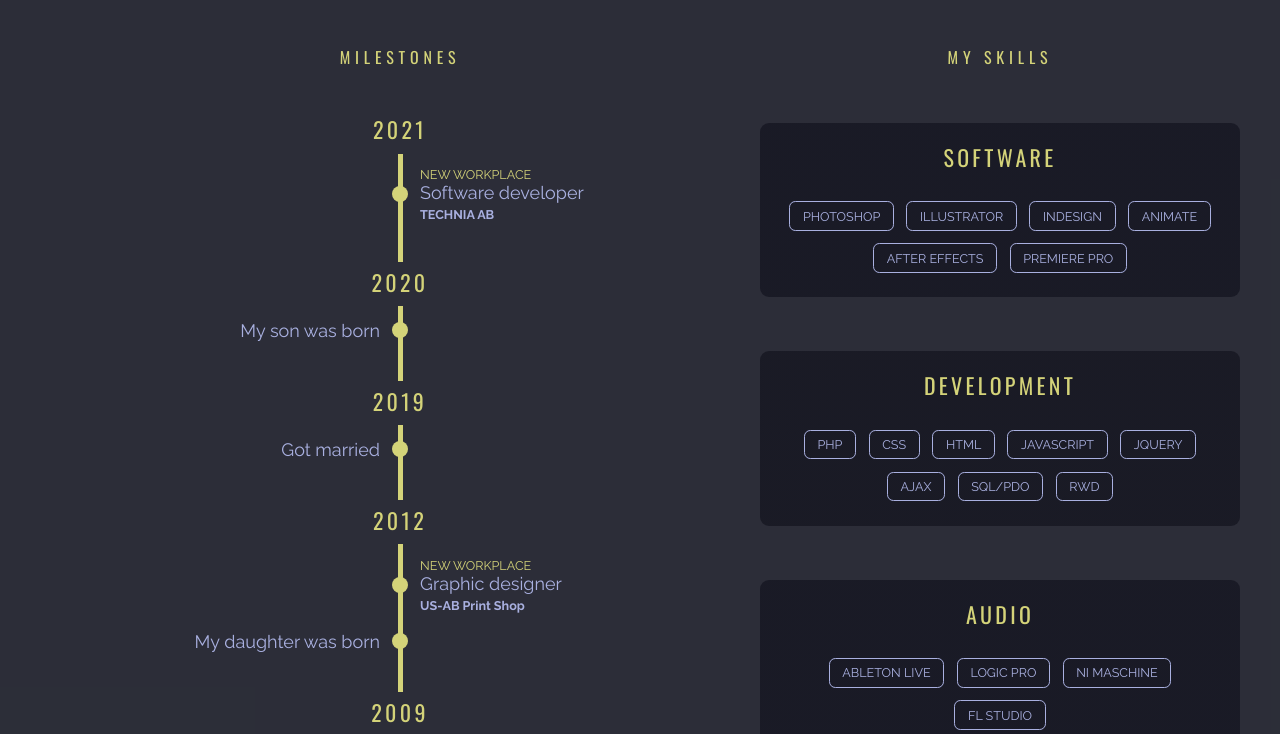
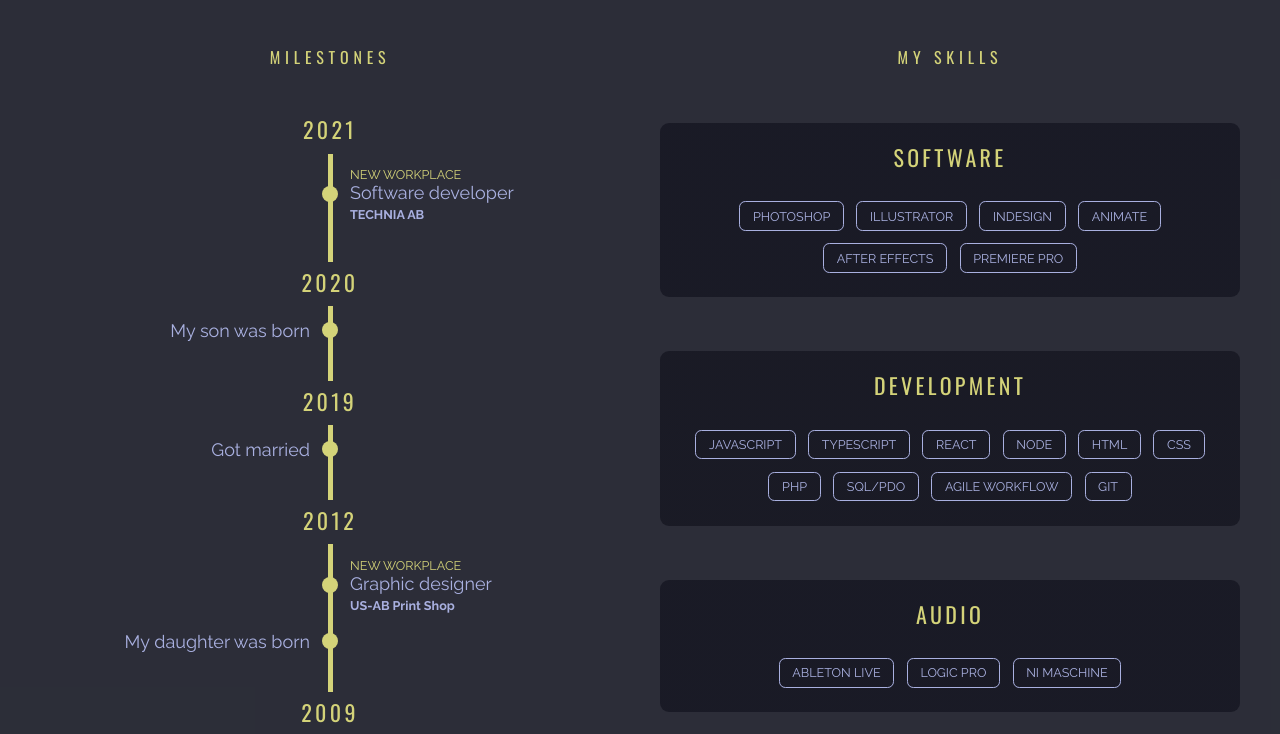
Before and after one commit to SystemInfected/portfolio, a Next.js app: page / in a window 1280 px wide. Shown: the part 1600-2334 px from the top of the page. Built offline with nearby package versions, Linux system fonts and the light colour scheme.

Commit message:
Data files and about section done

```diff
--- a/src/components/FeaturedCard.tsx
+++ b/src/components/FeaturedCard.tsx
@@ -1,7 +1,7 @@
 import { useRef, useEffect, useState } from 'react'
 import styled from 'styled-components'
 import { font, color, breakpoint, components } from '../../styles/variables'
-import { data as featuredData } from '../data/featuredData'
+import { featuredData } from '../data/featuredData'
 import { gsap } from 'gsap'
 import { ScrollTrigger } from 'gsap/dist/ScrollTrigger'
 gsap.registerPlugin(ScrollTrigger)
--- a/src/components/Hero.tsx
+++ b/src/components/Hero.tsx
@@ -272,7 +272,10 @@ const Portrait = styled.div`
 `
 
 const PortraitIllustration = styled(Portrait)`
-	width: 65%;
+	width: 60%;
+	@media screen and (max-width: 3000px) {
+		width: 65%;
+	}
 	justify-content: flex-end;
 	margin-right: 5px;
 	position: relative;
@@ -293,7 +296,10 @@ const PortraitIllustration = styled(Portrait)`
 `
 
 const PortraitNodes = styled(Portrait)`
-	width: 35%;
+	width: 40%;
+	@media screen and (max-width: 3000px) {
+		width: 35%;
+	}
 	justify-content: flex-start;
 	margin-left: 5px;
 	background: radial-gradient(
--- a/src/components/HistoryListItems.tsx
+++ b/src/components/HistoryListItems.tsx
@@ -1,65 +1,7 @@
+import { historyData } from '../data/historyData'
+
 const HistoryListItems = () => {
-	const historyItems = [
-		{
-			year: 2021,
-			yearEvents: [
-				{
-					data:
-						'<span>new workplace</span> Software developer <span>TECHNIA AB</span>',
-					type: 'professional',
-				},
-			],
-		},
-		{
-			year: 2020,
-			yearEvents: [{ data: 'My son was born', type: 'personal' }],
-		},
-		{
-			year: 2019,
-			yearEvents: [{ data: 'Got married', type: 'personal' }],
-		},
-		{
-			year: 2012,
-			yearEvents: [
-				{
-					data:
-						'<span>new workplace</span> Graphic designer <span>US-AB Print Shop</span>',
-					type: 'professional',
-				},
-				{ data: 'My daughter was born', type: 'personal' },
-			],
-		},
-		{
-			year: 2009,
-			yearEvents: [
-				{
-					data: 'Did my first freelance website job',
-					type: 'professional',
-				},
-			],
-		},
-		{
-			year: 2007,
-			yearEvents: [
-				{
-					data:
-						'<span>high school</span> Graphic design and media <span>3 years</span>',
-					type: 'professional',
-				},
-			],
-		},
-		{
-			year: 2005,
-			yearEvents: [
-				{
-					data: 'Started learning web development and graphic design',
-					type: 'professional',
-				},
-			],
-		},
-	]
-
-	const historyItemsContent = Object.values(historyItems).map((yearContent) => {
+	const historyItemsContent = Object.values(historyData).map((yearContent) => {
 		const yearEvents = yearContent.yearEvents.map((event, index) => {
 			const data = `<div class="event-dot"></div>${event.data}`
 			return (
--- a/src/components/SkillsAbout.tsx
+++ b/src/components/SkillsAbout.tsx
@@ -9,6 +9,7 @@ const SkillsAbout = () => {
 	useEffect(() => {
 		const professionalEvents = document.querySelectorAll('#professional')
 		const personalEvents = document.querySelectorAll('#personal')
+		const skillsGroup = document.querySelectorAll('.skillsBox')
 
 		gsap.defaults({
 			ease: 'power2.out',
@@ -65,6 +66,39 @@ const SkillsAbout = () => {
 				})
 			}
 		})
+
+		skillsGroup.forEach((group) => {
+			gsap.fromTo(
+				group,
+				{ y: 100, autoAlpha: 0 },
+				{
+					y: 0,
+					autoAlpha: 1,
+					duration: 1,
+					ease: 'power2.out',
+					scrollTrigger: {
+						trigger: group,
+						//markers: true,
+						start: '-100px 95%',
+						end: 'top bottom',
+					},
+				}
+			)
+			gsap.fromTo(
+				group.querySelectorAll('.skill'),
+				{ autoAlpha: 0 },
+				{
+					autoAlpha: 1,
+					duration: 0.4,
+					stagger: 0.1,
+					scrollTrigger: {
+						trigger: group,
+						start: '-100px 86%',
+						end: 'top bottom',
+					},
+				}
+			)
+		})
 	}, [])
 
 	return (
@@ -93,12 +127,12 @@ const Section = styled.section`
 	width: 100%;
 	display: flex;
 	justify-content: center;
+	background-color: rgba(${color.mainColorLightRGB}, 0.2);
 `
 
 const SkillsAboutSection = styled.div`
 	display: flex;
 	width: 100%;
-	background-color: rgba(${color.mainColorLightRGB}, 0.2);
 	max-width: ${breakpoint.maxWidth};
 	padding: 0 max(4rem, env(safe-area-inset-left));
 	@media screen and (max-width: ${breakpoint.tablet}) {
@@ -121,9 +155,11 @@ const SkillsAboutSection = styled.div`
 `
 
 const About = styled.div`
-	width: 60%;
+	width: 50%;
+	padding-right: 2em;
 	@media screen and (max-width: ${breakpoint.mobileBig}) {
 		width: 100%;
+		padding-right: 0;
 	}
 `
 
@@ -208,9 +244,11 @@ const HistoryList = styled.ul`
 `
 
 const Skills = styled.div`
-	width: 40%;
+	width: 50%;
+	padding-left: 2em;
 	@media screen and (max-width: ${breakpoint.mobileBig}) {
 		width: 100%;
+		padding-left: 0;
 	}
 `
 
@@ -261,6 +299,7 @@ const SkillsList = styled.ul`
 				border-radius: 0.5em;
 				transition: transform ease-out 0.3s, color ease-out 0.3s,
 					border-color ease-out 0.3s;
+				cursor: default;
 				&:hover {
 					color: ${color.mainAccentColor};
 					border-color: ${color.mainAccentColor};
--- a/src/components/SkillsListItems.tsx
+++ b/src/components/SkillsListItems.tsx
@@ -1,45 +1,24 @@
+import { skillsData } from '../data/skillsData'
+
 const SkillsListItems = () => {
-	const skillsItems = [
-		{
-			type: 'software',
-			skills: [
-				'photoshop',
-				'illustrator',
-				'indesign',
-				'animate',
-				'after effects',
-				'premiere pro',
-			],
-		},
-		{
-			type: 'development',
-			skills: [
-				'php',
-				'css',
-				'html',
-				'javascript',
-				'jquery',
-				'ajax',
-				'sql/pdo',
-				'rwd',
-			],
-		},
-		{
-			type: 'audio',
-			skills: ['ableton live', 'logic pro', 'ni maschine', 'fl studio'],
-		},
-	]
-
-	const skillsContent = Object.values(skillsItems).map((skillContent) => {
+	const skillsContent = Object.values(skillsData).map((skillContent) => {
 		const skills = skillContent.skills.map((skill, index) => {
 			return (
-				<li key={skillContent.type + '_' + index} id={skill}>
+				<li
+					key={skillContent.type + '_' + skill + '_' + index}
+					id={skill}
+					className='skill'
+				>
 					{skill}
 				</li>
 			)
 		})
 		return (
-			<li key={skillContent.type} id={'skill_' + skillContent.type}>
+			<li
+				key={skillContent.type}
+				id={'skill_' + skillContent.type}
+				className='skillsBox'
+			>
 				<h3>{skillContent.type}</h3>
 				<ul>{skills}</ul>
 			</li>
--- a/src/data/featuredData.ts
+++ b/src/data/featuredData.ts
@@ -1,4 +1,4 @@
-export const data = {
+export const featuredData = {
 	usab: [
 		{
 			title: 'US-AB.com',
--- /dev/null
+++ b/src/data/historyData.ts
@@ -0,0 +1,59 @@
+export const historyData = [
+	{
+		year: 2021,
+		yearEvents: [
+			{
+				data:
+					'<span>new workplace</span> Software developer <span>TECHNIA AB</span>',
+				type: 'professional',
+			},
+		],
+	},
+	{
+		year: 2020,
+		yearEvents: [{ data: 'My son was born', type: 'personal' }],
+	},
+	{
+		year: 2019,
+		yearEvents: [{ data: 'Got married', type: 'personal' }],
+	},
+	{
+		year: 2012,
+		yearEvents: [
+			{
+				data:
+					'<span>new workplace</span> Graphic designer <span>US-AB Print Shop</span>',
+				type: 'professional',
+			},
+			{ data: 'My daughter was born', type: 'personal' },
+		],
+	},
+	{
+		year: 2009,
+		yearEvents: [
+			{
+				data: 'Did my first freelance website job',
+				type: 'professional',
+			},
+		],
+	},
+	{
+		year: 2007,
+		yearEvents: [
+			{
+				data:
+					'<span>high school</span> Graphic design and media <span>3 years</span>',
+				type: 'professional',
+			},
+		],
+	},
+	{
+		year: 2005,
+		yearEvents: [
+			{
+				data: 'Started learning web development and graphic design',
+				type: 'professional',
+			},
+		],
+	},
+]
--- /dev/null
+++ b/src/data/skillsData.ts
@@ -0,0 +1,32 @@
+export const skillsData = [
+	{
+		type: 'software',
+		skills: [
+			'photoshop',
+			'illustrator',
+			'indesign',
+			'animate',
+			'after effects',
+			'premiere pro',
+		],
+	},
+	{
+		type: 'development',
+		skills: [
+			'javascript',
+			'typescript',
+			'react',
+			'node',
+			'html',
+			'css',
+			'php',
+			'sql/pdo',
+			'agile workflow',
+			'git',
+		],
+	},
+	{
+		type: 'audio',
+		skills: ['ableton live', 'logic pro', 'ni maschine'],
+	},
+]
```
